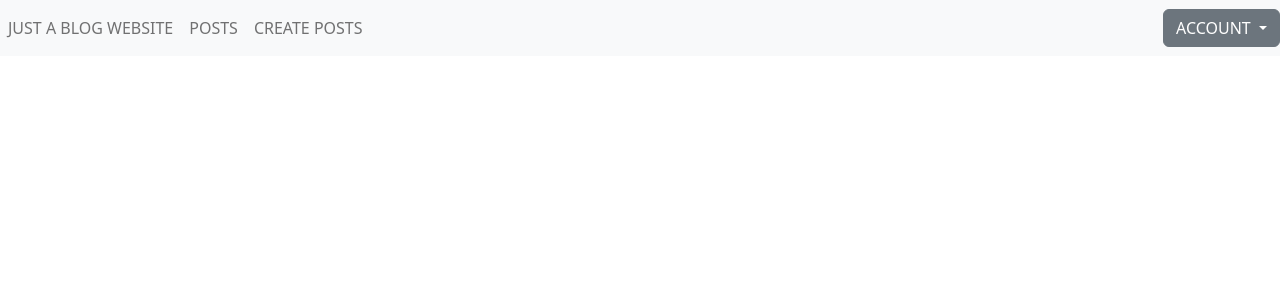
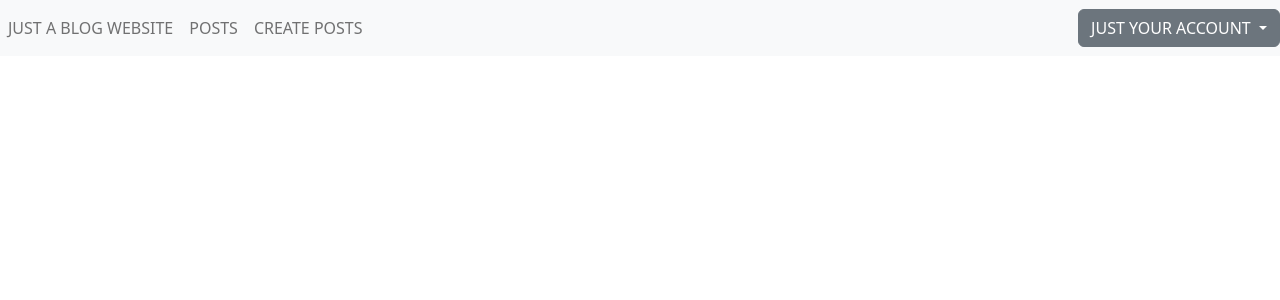
Before and after one commit to NICHOLAS-1217/blog-website, a Flask app: page /base in a window 1280 px wide. Shown: the top 300 px of the page. Run offline with Flask 3, Linux system fonts and the light colour scheme.

Commit message:
update drop down

```diff
--- a/templates/base.html
+++ b/templates/base.html
@@ -35,7 +35,7 @@
                 <ul class="navbar-nav mr-auto">
                     <div class="dropdown">
                         <button class="btn btn-secondary dropdown-toggle" type="button" data-bs-toggle="dropdown" aria-expanded="false">
-                          ACCOUNT
+                          JUST YOUR ACCOUNT
                         </button>
                         <ul class="dropdown-menu dropdown-menu-dark">
                           <li><a class="dropdown-item" href="#">DETAILS</a></li>
```
